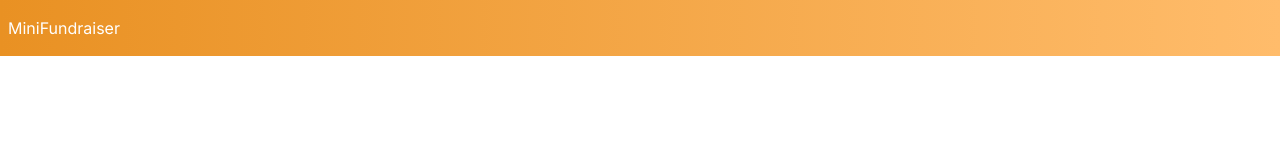
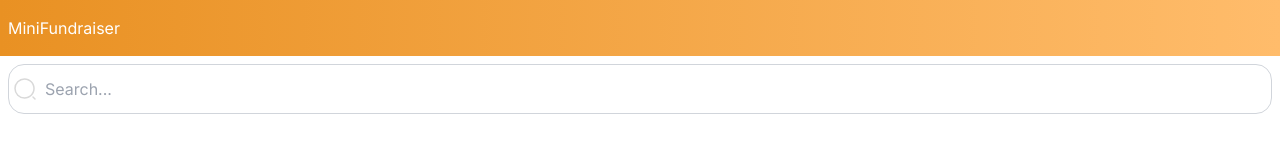
Before and after one commit to anthonykimani/minifundraiser, a Next.js app: page / in a window 1280 px wide. Shown: the top 164 px of the page. Built offline with nearby package versions, Linux system fonts and the light colour scheme.

Commit message:
- chore: Add Search Bar Component, Svg Constants, - fixes: tailwind.config not detecting Tailwind from src directory

```diff
--- a/src/app/home/page.tsx
+++ b/src/app/home/page.tsx
@@ -1,10 +1,12 @@
 import React from 'react'
-import AppBar from './components/AppBar'
+import AppBar from '../../shared/AppBar'
+import Search from '@/shared/Search'
 
 const Home = () => {
   return (
     <div>
         <AppBar />
+        <Search />
     </div>
   )
 }
--- a/src/app/page.tsx
+++ b/src/app/page.tsx
@@ -1,4 +1,6 @@
 "use client";
 import HomePage from "./home/page";
 
+const Page = () => {};
+
 export default HomePage;
--- /dev/null
+++ b/src/constants/index.ts
@@ -0,0 +1,3 @@
+import svg from "./svg";
+
+export { svg };
--- /dev/null
+++ b/src/constants/svg.ts
@@ -0,0 +1,5 @@
+import search from "../../public/svg/search.svg";
+
+export default {
+    search
+}
--- /dev/null
+++ b/src/shared/Search.tsx
@@ -0,0 +1,14 @@
+import { svg } from '@/constants'
+import Image from 'next/image'
+import React from 'react'
+
+const Search = () => {
+  return (
+    <div className='flex justify-start border border-gray-300 p-1 m-2 rounded-2xl'>
+        <Image src={svg.search} alt='search' />
+        <input type="text" className='mx-2 h-[40px] w-full outline-none' placeholder='Search...' />
+    </div>
+  )
+}
+
+export default Search
--- a/tailwind.config.ts
+++ b/tailwind.config.ts
@@ -4,15 +4,11 @@
   content: [
     './src/pages/**/*.{js,ts,jsx,tsx,mdx}',
     './src/components/**/*.{js,ts,jsx,tsx,mdx}',
-    './src/app/**/*.{js,ts,jsx,tsx,mdx}',
+    "./src/**/*.{js,ts,jsx,tsx,mdx}",
   ],
   theme: {
     extend: {
-      backgroundImage: {
-        'gradient-radial': 'radial-gradient(var(--tw-gradient-stops))',
-        'gradient-conic':
-          'conic-gradient(from 180deg at 50% 50%, var(--tw-gradient-stops))',
-      },
+
     },
   },
   plugins: [],
```
Also changed, not shown: public/svg/search.svg (added), src/shared/AppBar.tsx (renamed from src/app/home/components/AppBar.tsx).
